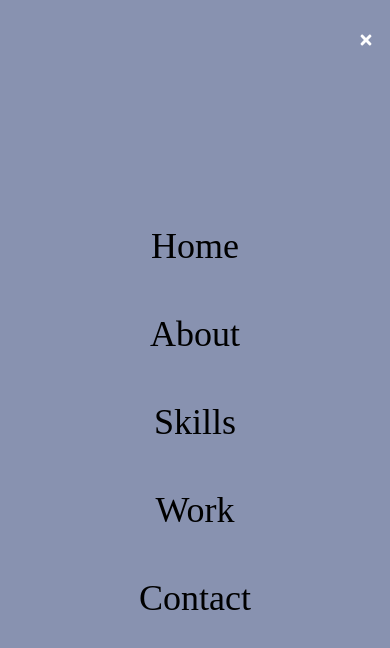
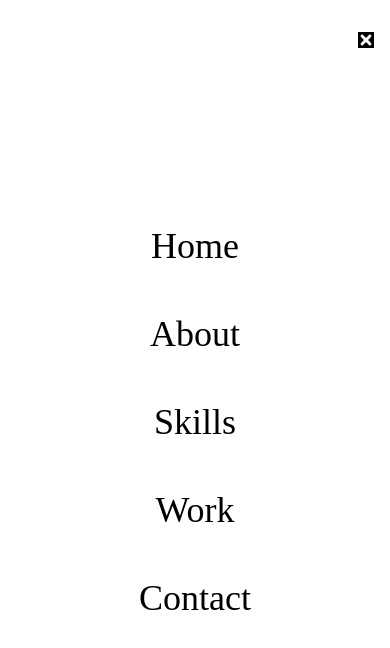
Before and after one commit to 5dam/ralphcadelina, a React (Create React App) app: page / in a window 390 px wide. Both pictures are taken after a click on the element 366 px from the left and 40 px from the top of the page. Shown: the top 648 px of the page. Built offline with nearby package versions, Linux system fonts and the light colour scheme.

Commit message:
fixed mobile menu color

```diff
--- a/src/components/Navbar.jsx
+++ b/src/components/Navbar.jsx
@@ -44,12 +44,12 @@ const Navbar = () => {
 
 
         {/* hamburger */}
-        <div onClick={handleClick} className='dark:text-white md:hidden z-10'>
+        <div onClick={handleClick} className='dark:text-white dark:bg-black md:hidden z-10'>
             {!nav ? <FaBars /> : <FaTimes />}
         </div>
 
         {/* mobile menu */}
-        <ul className={!nav ? 'hidden' : 'bg-[#8892b0] absolute top-0 left-0 w-full h-screen flex flex-col justify-center items-center'}>
+        <ul className={!nav ? 'hidden' : 'dark:bg-white bg-white absolute top-0 left-0 w-full h-screen flex flex-col justify-center items-center'}>
             <li className='py-6 text-4xl'>Home</li>
             <li className='py-6 text-4xl'>About</li>
             <li className='py-6 text-4xl'>Skills</li>
```
